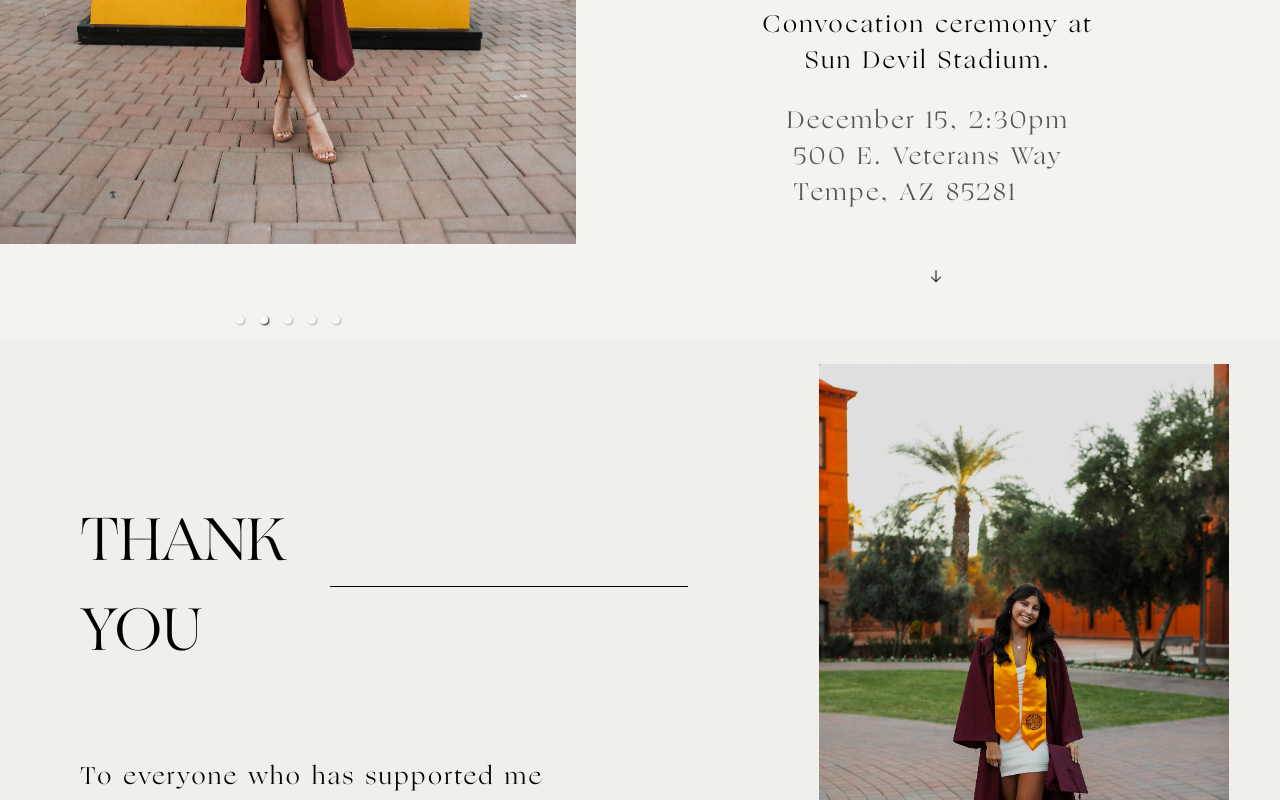
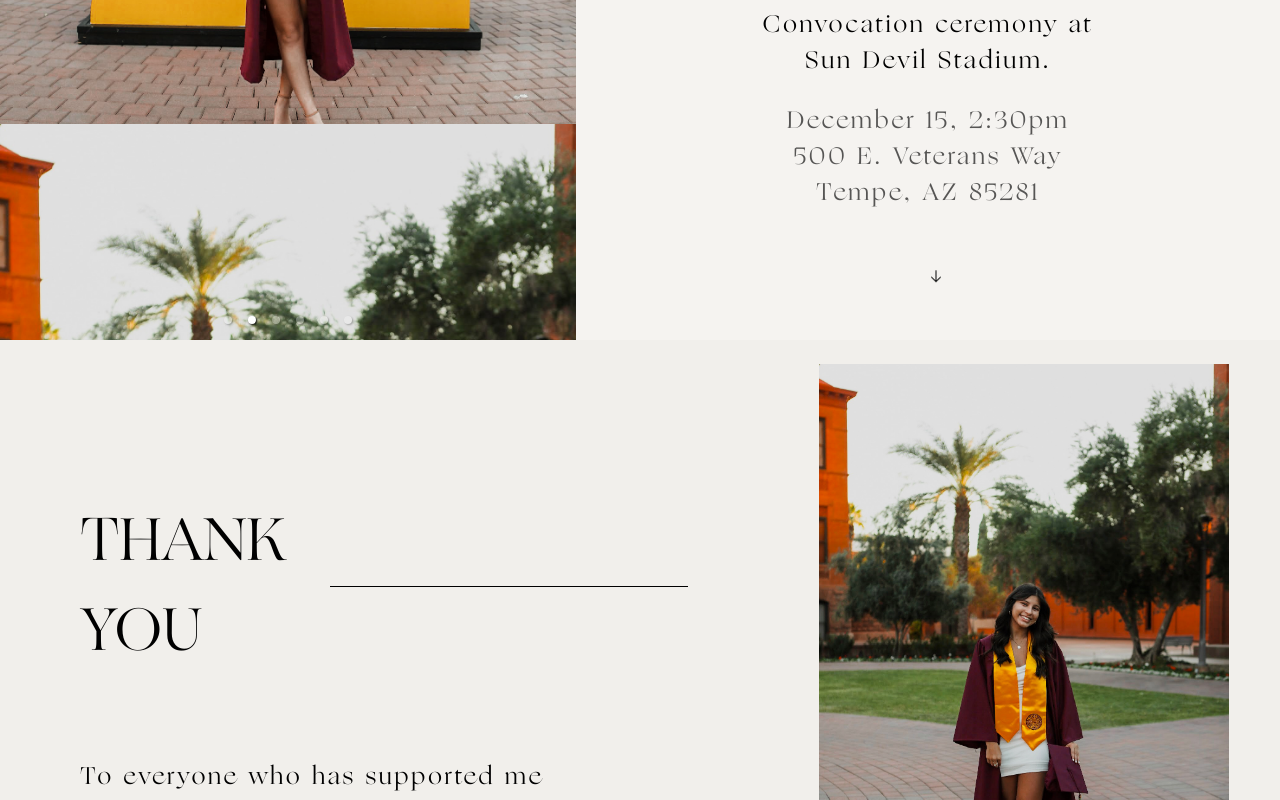
Before and after one commit to arianadaris/grad-announcement, a Next.js app: page / in a window 1280 px wide. Shown: the part 460-1260 px from the top of the page. Built offline with nearby package versions, Linux system fonts and the light colour scheme.

Commit message:
Add photo to carousel

```diff
--- a/components/PhotoCarousel.js
+++ b/components/PhotoCarousel.js
@@ -11,8 +11,11 @@ export default class PhotoCarousel extends Component {
                     <Image src={require('../public/images/Ari_3.jpg')} className="lg:mt-[-15vh] xs:mt-[-17.5vh] md:mt-[-29vh]" />
                 </div>
                 <div>
-                    <Image src={require('../public/images/Ari_1.jpg')} className="lg:mt-[-20vh] xs:mt-[-12.5vh] md:mt-[-40vh]" />
-                </div>
+                    <Image src={require('../public/images/Ari_1.jpg')} className="lg:mt-[-20vh] xs:mt-[-20vh] md:mt-[-40vh]" />
+
+                    <div>
+                    <Image src={require('../public/images/Ari_2.jpg')} className="lg:mt-[-15vh] xs:mt-[-16vh] md:mt-[-26vh]" />
+                </div></div>
                 <div>
                     <Image src={require('../public/images/Ari_4.jpg')} className="lg:mt-[-20vh] xs:mt-[-15vh] md:mt-[-28vh]" />
                 </div>
@@ -20,7 +23,10 @@ export default class PhotoCarousel extends Component {
                     <Image src={require('../public/images/Ari_5.jpg')} className="lg:mt-[-15vh] xs:mt-[-15vh] md:mt-[-30vh]" />
                 </div>
                 <div>
-                    <Image src={require('../public/images/Ari_6.jpg')} className="lg:mt-[-15vh] xs:mt-[-16vh] md:mt-[-26vh]" />
+                    <Image src={require('../public/images/Ari_6.jpg')} className="lg:mt-[-15vh] xs:mt-[-20vh] md:mt-[-26vh]" />
+                </div>
+                <div>
+                    <Image src={require('../public/images/Ari_7.jpg')} className="lg:mt-[-10vh] xs:mt-[-10vh] md:mt-[-20vh]" />
                 </div>
             </Carousel>
         )
--- a/pages/index.js
+++ b/pages/index.js
@@ -51,11 +51,11 @@ export default function Home() {
             <h2 className="text-center">Arizona State University</h2>
             <h3 className="md:my-6 xs:my-4 lg:mx-10 xs:mx-4 text-center">Please join us in celebration for the Fulton Schools Convocation ceremony at Sun Devil Stadium.</h3>
             <h4>December 15, 2:30pm</h4>
-            <a onClick={() => openMaps()} target="_blank" rel="noreferrer">
-              <h4>500 E. Veterans Way</h4>
-              <h4>Tempe, AZ 85281</h4>
+            <a onClick={() => openMaps()} target="_blank" rel="noreferrer" className="hover:cursor-pointer hover:text-black">
+              <h4 className="text-center ">500 E. Veterans Way</h4>
+              <h4 className="text-center ">Tempe, AZ 85281</h4>
             </a>
-            <div className='absolute bottom-[10vh] flex-col lg:visible xs:hidden'>
+            <div className='absolute bottom-[10vh] flex-col lg:visible xs:hidden '>
                 <h3 className="text-center">With Love,</h3>
                 <h6>The Rajewski Family</h6>
             </div>
--- a/styles/globals.css
+++ b/styles/globals.css
@@ -187,9 +187,10 @@
 
 @keyframes hideLoader {
   0% {
-    opacity: 100%
+    width: 100%;
   }
   100% {
+    width: 0;
     opacity: 0;
   }
 }
```
Also changed, not shown: public/images/Ari_7.jpg (added).
